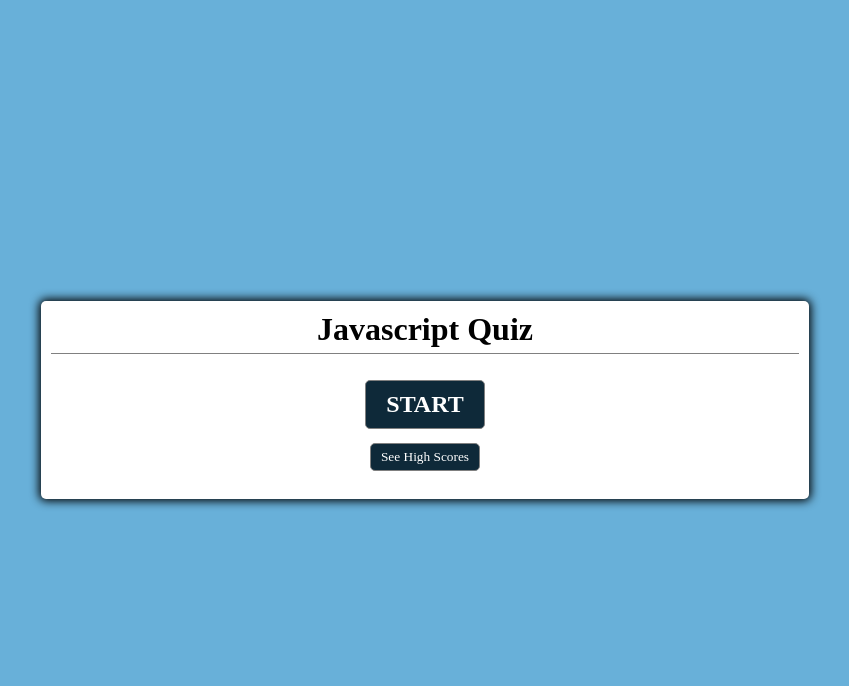
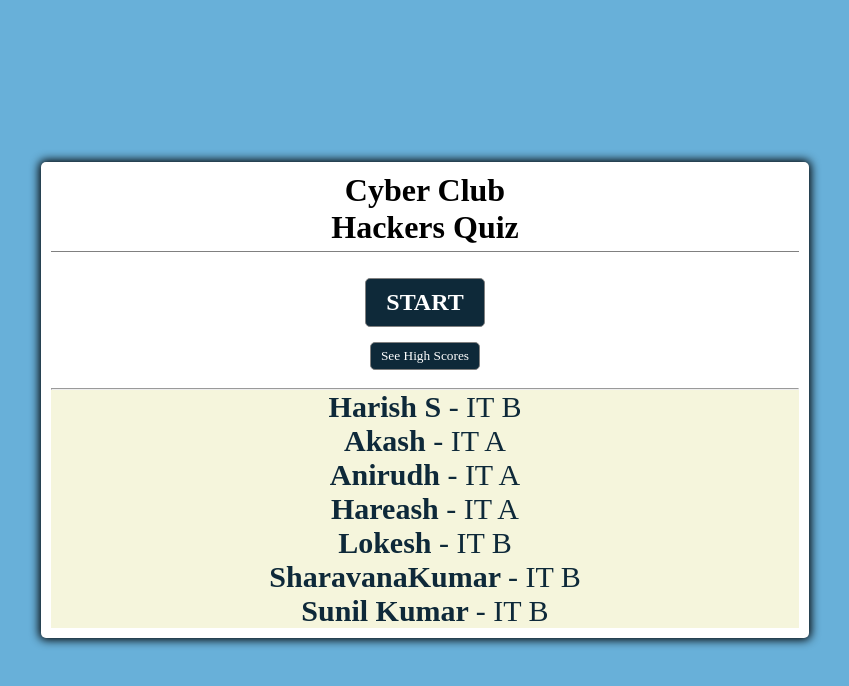
Before and after one commit to SowreRajan-dev/quiz-app, a plain HTML site: page index.html in a window 1280 px wide. Shown: the whole page, without its empty margins (215-1064 px from the left). Drawn offline with Linux system fonts and the light colour scheme.

Commit message:
updated contents!

```diff
--- a/assets/styles/styles.css
+++ b/assets/styles/styles.css
@@ -51,6 +51,7 @@ button {
   padding: 5px 10px;
   color: white;
   outline: none;
+  cursor: pointer;
 }
 
 button:hover {
@@ -105,6 +106,14 @@ button:hover {
   margin-top: 0.3rem;
 }
 
+.post-credits {
+  position: relative;
+  bottom: 0;
+  color: #0e2939;
+  font-size: 30px;
+  background-color: beige;
+}
+
 @media only screen and (max-width: 768px) {
   /* For mobile phones: */
   .buttonArea {
--- a/index.html
+++ b/index.html
@@ -4,13 +4,14 @@
     <meta charset="UTF-8" />
     <meta name="viewport" content="width=device-width, initial-scale=1.0" />
     <meta http-equiv="X-UA-Compatible" content="ie=edge" />
-    <title>Javascript Quiz</title>
+    <title>Hackers Quiz</title>
     <link rel="stylesheet" href="./assets/styles/styles.css" />
   </head>
   <body>
     <main class="quizArea">
+      <h1>Cyber Club</h1>
       <header class="mainHeader">
-        <h1>Javascript Quiz</h1>
+        <h1>Hackers Quiz</h1>
         <span id="timerArea"></span>
       </header>
       <section id="questionsContainer" class="hide">
@@ -30,6 +31,16 @@
           <button id="submitScore" class="submit">Submit Score</button>
         </div>
       </section>
+      <hr />
+      <div class="post-credits">
+        <b> Harish S </b> - IT B <br />
+        <b> Akash </b> - IT A <br />
+        <b> Anirudh </b> - IT A <br />
+        <b> Hareash </b> - IT A <br />
+        <b> Lokesh </b> - IT B <br />
+        <b> SharavanaKumar </b> - IT B <br />
+        <b> Sunil Kumar </b> - IT B <br />
+      </div>
     </main>
     <script src="./assets/logic/script.js"></script>
   </body>
```
